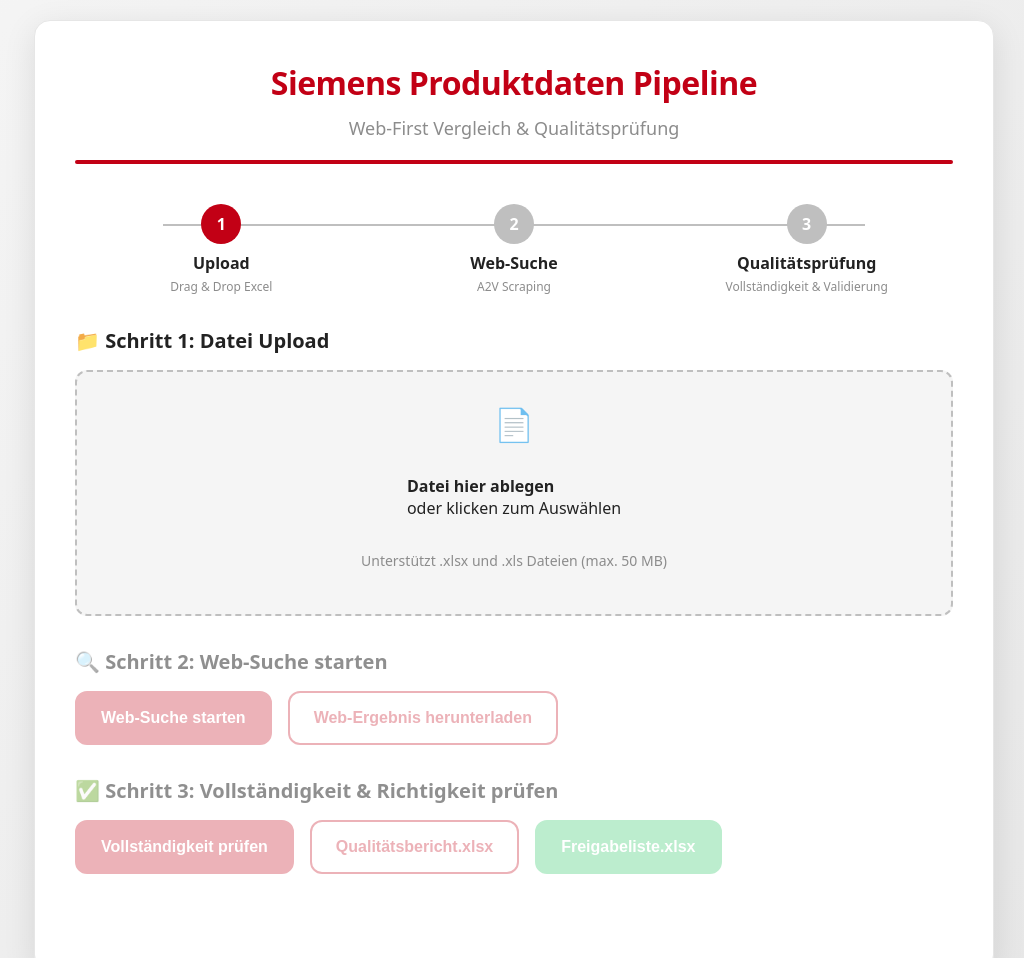
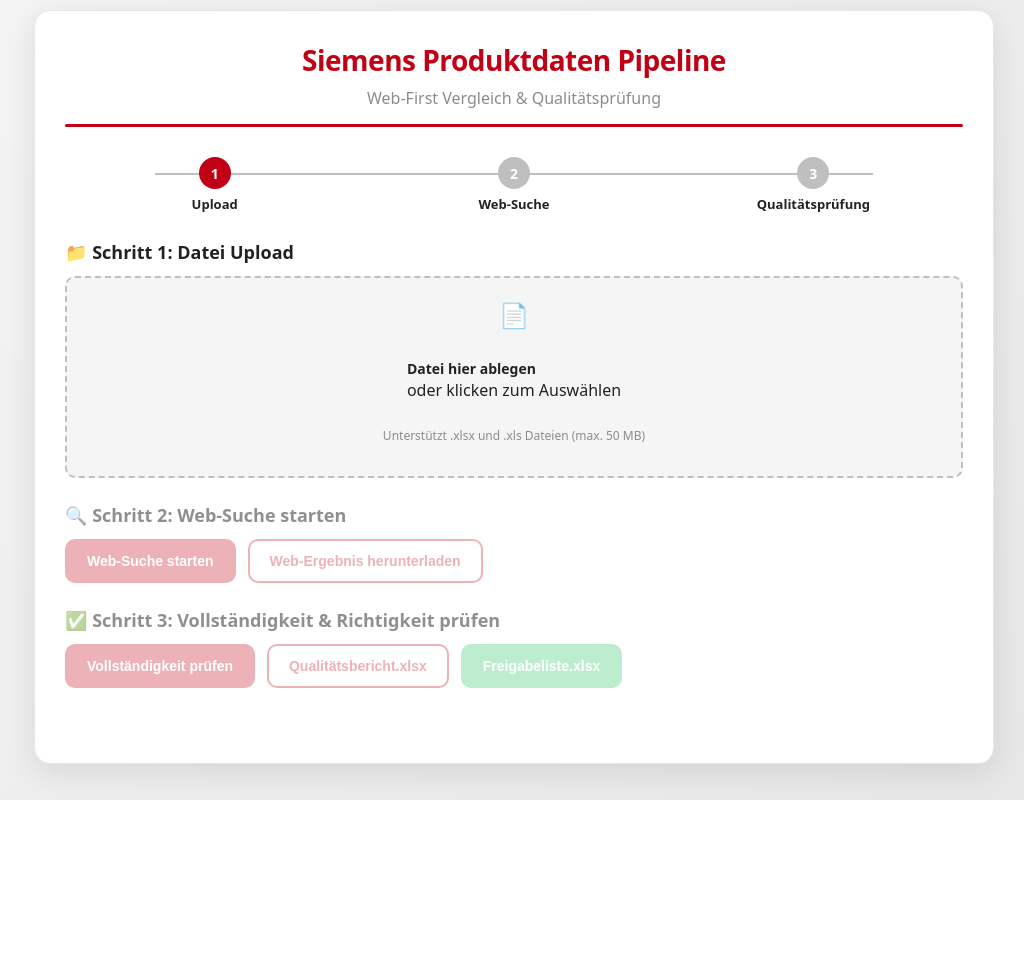
Before and after one commit to Onssrasra/QMPxDB-SiemensCheck, a website: page index.html in a window 1280 px wide. Shown: the top 958 px of the page, without its empty margins (126-1150 px from the left). After the commit the page ends 800 px from the top, so only its background shows below. Drawn offline with Linux system fonts and the light colour scheme.

Commit message:
Update index.html

```diff
--- a/index.html
+++ b/index.html
@@ -29,7 +29,7 @@
       background: linear-gradient(135deg, var(--grey-1) 0%, var(--grey-2) 100%);
       color: var(--text);
       min-height: 100vh;
-      padding: 20px 0;
+      padding: 10px 0;
     }
     .wrap {
       max-width: 1000px;
@@ -42,34 +42,34 @@
       background: var(--white);
       border-radius: 16px;
       box-shadow: 0 8px 32px rgba(0, 0, 0, 0.1);
-      padding: 40px;
+      padding: 30px;
       border: 1px solid var(--grey-2);
-      margin-bottom: 24px;
+      margin-bottom: 20px;
     }
 
     .header {
       text-align: center;
-      margin-bottom: 40px;
+      margin-bottom: 30px;
     }
 
     .header h1 {
       margin: 0;
       font-weight: 700;
-      font-size: 32px;
+      font-size: 28px;
       letter-spacing: -0.5px;
       color: var(--db-red);
-      margin-bottom: 12px;
+      margin-bottom: 8px;
     }
 
     .header .subtitle {
-      font-size: 18px;
+      font-size: 16px;
       color: var(--grey-4);
-      margin-bottom: 20px;
+      margin-bottom: 15px;
     }
 
     .divider {
       width: 100%;
-      height: 4px;
+      height: 3px;
       background: var(--db-red);
       border-radius: 2px;
       margin: 0 auto;
@@ -79,14 +79,14 @@
     .pipeline-steps {
       display: flex;
       justify-content: space-between;
-      margin-bottom: 32px;
+      margin-bottom: 25px;
       position: relative;
     }
 
     .pipeline-steps::before {
       content: '';
       position: absolute;
-      top: 20px;
+      top: 16px;
       left: 10%;
       right: 10%;
       height: 2px;
@@ -105,8 +105,8 @@
     }
 
     .step-number {
-      width: 40px;
-      height: 40px;
+      width: 32px;
+      height: 32px;
       border-radius: 50%;
       background: var(--grey-3);
       color: var(--white);
@@ -114,7 +114,8 @@
       align-items: center;
       justify-content: center;
       font-weight: bold;
-      margin-bottom: 8px;
+      margin-bottom: 6px;
+      font-size: 14px;
     }
 
     .step.active .step-number {
@@ -127,19 +128,20 @@
 
     .step-title {
       font-weight: 600;
-      margin-bottom: 4px;
+      margin-bottom: 2px;
+      font-size: 13px;
     }
 
     .step-desc {
-      font-size: 12px;
+      font-size: 10px;
       color: var(--grey-4);
     }
 
-    /* Dropzone */
+    /* Dropzone - kompakter */
     .dropzone {
       border: 2px dashed var(--grey-3);
-      border-radius: 12px;
-      padding: 30px 20px;
+      border-radius: 10px;
+      padding: 20px 15px;
       background: var(--grey-1);
       cursor: pointer;
       transition: all 0.3s ease;
@@ -147,11 +149,12 @@
       flex-direction: column;
       align-items: center;
       justify-content: center;
-      gap: 8px;
+      gap: 6px;
       user-select: none;
       position: relative;
       overflow: hidden;
-      margin-bottom: 24px;
+      margin-bottom: 20px;
+      min-height: 100px;
     }
 
     .dropzone.dragover {
@@ -162,36 +165,36 @@
     }
 
     .dropzone strong {
-      font-size: 16px;
+      font-size: 14px;
       font-weight: 600;
       color: var(--text);
     }
 
     .hint {
-      font-size: 14px;
+      font-size: 12px;
       color: var(--grey-4);
-      margin-top: 8px;
+      margin-top: 4px;
     }
 
     .dropzone-icon {
-      font-size: 32px;
+      font-size: 24px;
       color: var(--grey-4);
-      margin-bottom: 6px;
+      margin-bottom: 4px;
     }
 
     /* Action Sections */
     .action-section {
-      margin-bottom: 32px;
+      margin-bottom: 25px;
     }
 
     .action-section h3 {
-      font-size: 20px;
+      font-size: 18px;
       font-weight: 600;
       color: var(--text);
-      margin-bottom: 16px;
+      margin-bottom: 12px;
       display: flex;
       align-items: center;
-      gap: 8px;
+      gap: 6px;
     }
 
     .action-section.disabled {
@@ -201,18 +204,18 @@
 
     .action-buttons {
       display: flex;
-      gap: 16px;
+      gap: 12px;
       align-items: center;
       flex-wrap: wrap;
     }
 
     /* Buttons */
     button {
-      min-width: 180px;
-      padding: 16px 24px;
-      font-size: 16px;
+      min-width: 160px;
+      padding: 12px 20px;
+      font-size: 14px;
       font-weight: 600;
-      border-radius: 12px;
+      border-radius: 10px;
       border: 2px solid var(--db-red);
       background: var(--db-red);
       color: var(--white);
@@ -259,16 +262,16 @@
     /* Stats Cards */
     .stats-grid {
       display: grid;
-      grid-template-columns: repeat(auto-fit, minmax(200px, 1fr));
-      gap: 16px;
-      margin: 20px 0;
+      grid-template-columns: repeat(auto-fit, minmax(180px, 1fr));
+      gap: 12px;
+      margin: 15px 0;
     }
 
     .stat-card {
       background: var(--white);
       border: 2px solid var(--grey-2);
-      border-radius: 12px;
-      padding: 20px;
+      border-radius: 10px;
+      padding: 15px;
       text-align: center;
       transition: all 0.3s ease;
     }
@@ -278,9 +281,9 @@
     .stat-card.orange { border-color: var(--orange); }
 
     .stat-number {
-      font-size: 32px;
+      font-size: 28px;
       font-weight: bold;
-      margin-bottom: 8px;
+      margin-bottom: 6px;
     }
 
     .stat-card.green .stat-number { color: var(--green); }
@@ -288,16 +291,16 @@
     .stat-card.orange .stat-number { color: var(--orange); }
 
     .stat-label {
-      font-size: 14px;
+      font-size: 12px;
       color: var(--grey-4);
       font-weight: 500;
     }
 
     /* Status & Progress */
     .status {
-      margin-top: 24px;
-      min-height: 24px;
-      font-size: 16px;
+      margin-top: 20px;
+      min-height: 20px;
+      font-size: 14px;
       color: var(--text);
       text-align: center;
       font-weight: 500;
@@ -305,11 +308,11 @@
 
     .progress {
       width: 100%;
-      height: 8px;
+      height: 6px;
       background: var(--grey-2);
       border-radius: 999px;
       overflow: hidden;
-      margin-top: 16px;
+      margin-top: 12px;
       display: none;
     }
 
@@ -327,14 +330,22 @@
 
     /* Responsive */
     @media (max-width: 768px) {
-      .wrap { padding: 0 16px; }
-      .card { padding: 24px; }
+      .wrap { padding: 0 15px; }
+      .card { padding: 20px; }
       .header h1 { font-size: 24px; }
-      .dropzone { padding: 40px 24px; }
+      .dropzone { padding: 15px; min-height: 80px; }
       .action-buttons { flex-direction: column; align-items: stretch; }
       button { min-width: auto; }
-      .pipeline-steps { flex-direction: column; gap: 16px; }
+      .pipeline-steps { flex-direction: column; gap: 12px; }
       .pipeline-steps::before { display: none; }
+    }
+
+    @media (max-height: 700px) {
+      .card { padding: 20px; }
+      .header { margin-bottom: 20px; }
+      .pipeline-steps { margin-bottom: 20px; }
+      .action-section { margin-bottom: 20px; }
+      .dropzone { min-height: 80px; padding: 15px; }
     }
   </style>
 </head>
@@ -354,17 +365,14 @@
         <div class="step active" id="step-1">
           <div class="step-number">1</div>
           <div class="step-title">Upload</div>
-          <div class="step-desc">Drag & Drop Excel</div>
         </div>
         <div class="step" id="step-2">
           <div class="step-number">2</div>
           <div class="step-title">Web-Suche</div>
-          <div class="step-desc">A2V Scraping</div>
         </div>
         <div class="step" id="step-3">
           <div class="step-number">3</div>
           <div class="step-title">Qualitätsprüfung</div>
-          <div class="step-desc">Vollständigkeit & Validierung</div>
         </div>
       </div>
 
@@ -531,6 +539,10 @@
       enableSection(webSearchSection, true);
       webSearchBtn.disabled = false;
 
+      // Enable quality check directly (without web search)
+      enableSection(qualitySection, true);
+      qualityCheckBtn.disabled = false;
+
       statusEl.textContent = 'Datei erfolgreich hochgeladen — Web-Suche starten oder direkt zur Qualitätsprüfung.';
     }
 
@@ -576,8 +588,6 @@
         downloadWebBtn.disabled = false;
         updateStep(2, 'completed');
         updateStep(3, 'active');
-        enableSection(qualitySection, true);
-        qualityCheckBtn.disabled = false;
 
       } catch (err) {
         statusEl.textContent = 'Fehler bei Web-Suche: ' + err.message;
@@ -609,7 +619,10 @@
           body: form
         });
 
-        if (!resp.ok) throw new Error('HTTP ' + resp.status);
+        if (!resp.ok) {
+          const errorData = await resp.text();
+          throw new Error(`HTTP ${resp.status}: ${errorData}`);
+        }
 
         updateProgress(70);
 
@@ -664,15 +677,6 @@
       URL.revokeObjectURL(a.href);
       a.remove();
     }
-
-    // Enable quality check even without web search (for direct quality check)
-    // This allows users to skip web search and go directly to quality check
-    fileInput.addEventListener('change', () => {
-      if (selectedFile) {
-        enableSection(qualitySection, true);
-        qualityCheckBtn.disabled = false;
-      }
-    });
   </script>
 </body>
 </html>
```
